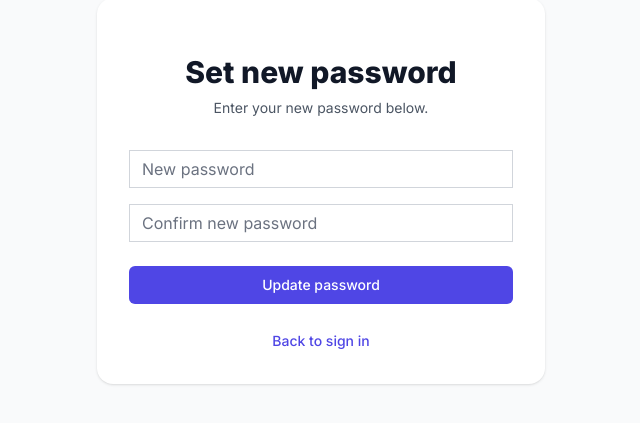
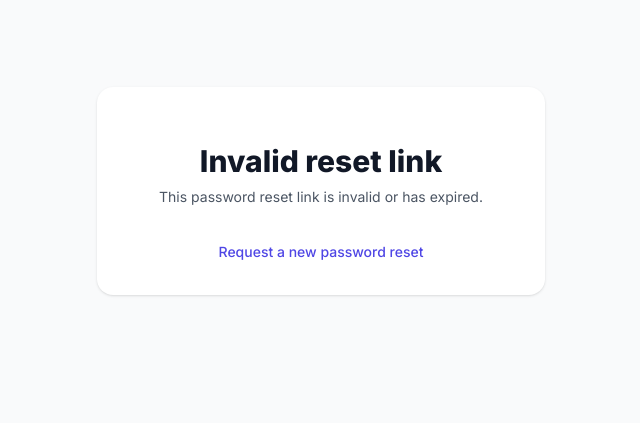
Before and after one commit to dandenney/side-by-side, a Next.js app: page /reset-password in a window 1280 px wide. Shown: the part 209-632 px from the top of the page, without its empty margins (319-959 px from the left). Built offline with nearby package versions, Linux system fonts and the light colour scheme; no server answers.

Commit message:
fix(auth): improve password reset flow and error handling

```diff
--- a/src/app/login/page.tsx
+++ b/src/app/login/page.tsx
@@ -19,6 +19,7 @@ export default function LoginPage() {
     setLoading(true)
     try {
       await signIn(email, password)
+      router.push('/')
     } catch (err) {
       setError('Invalid email or password')
     } finally {
--- a/src/app/reset-password/page.tsx
+++ b/src/app/reset-password/page.tsx
@@ -3,6 +3,7 @@
 import { useState, useEffect } from 'react'
 import { useAuth } from '@/contexts/AuthContext'
 import { useRouter } from 'next/navigation'
+import { createClient } from '@/lib/supabase/client'
 import Link from 'next/link'
 
 export default function ResetPasswordPage() {
@@ -11,12 +12,45 @@ export default function ResetPasswordPage() {
   const [error, setError] = useState<string | null>(null)
   const [loading, setLoading] = useState(false)
   const [success, setSuccess] = useState(false)
+  const [isValidSession, setIsValidSession] = useState(false)
+  const [checkingSession, setCheckingSession] = useState(true)
   const { updatePassword } = useAuth()
   const router = useRouter()
+
+  useEffect(() => {
+    const supabase = createClient()
+
+    // Listen for the PASSWORD_RECOVERY event which fires when user clicks reset link
+    const { data: { subscription } } = supabase.auth.onAuthStateChange((event, session) => {
+      if (event === 'PASSWORD_RECOVERY') {
+        setIsValidSession(true)
+        setCheckingSession(false)
+      } else if (event === 'SIGNED_IN' && session) {
+        // User might already have a session from the recovery token
+        setIsValidSession(true)
+        setCheckingSession(false)
+      }
+    })
+
+    // Also check if there's already a valid session (in case the event already fired)
+    supabase.auth.getSession().then(({ data: { session } }) => {
+      if (session) {
+        setIsValidSession(true)
+      }
+      setCheckingSession(false)
+    })
+
+    return () => subscription.unsubscribe()
+  }, [])
 
   const handleSubmit = async (e: React.FormEvent) => {
     e.preventDefault()
     setError(null)
+
+    if (!isValidSession) {
+      setError('Invalid or expired reset link. Please request a new password reset.')
+      return
+    }
 
     if (password !== confirmPassword) {
       setError('Passwords do not match')
@@ -40,6 +74,43 @@ export default function ResetPasswordPage() {
     } finally {
       setLoading(false)
     }
+  }
+
+  if (checkingSession) {
+    return (
+      <div className="min-h-screen flex items-center justify-center bg-gray-50">
+        <div className="max-w-md w-full space-y-8 p-8 bg-white rounded-2xl shadow">
+          <div className="text-center">
+            <p className="text-gray-600">Verifying reset link...</p>
+          </div>
+        </div>
+      </div>
+    )
+  }
+
+  if (!isValidSession) {
+    return (
+      <div className="min-h-screen flex items-center justify-center bg-gray-50">
+        <div className="max-w-md w-full space-y-8 p-8 bg-white rounded-2xl shadow">
+          <div>
+            <h2 className="mt-6 text-center text-3xl font-extrabold text-gray-900">
+              Invalid reset link
+            </h2>
+            <p className="mt-2 text-center text-sm text-gray-600">
+              This password reset link is invalid or has expired.
+            </p>
+          </div>
+          <div className="text-center">
+            <Link
+              href="/forgot-password"
+              className="font-medium text-indigo-600 hover:text-indigo-500 text-sm"
+            >
+              Request a new password reset
+            </Link>
+          </div>
+        </div>
+      </div>
+    )
   }
 
   if (success) {
--- a/src/app/signup/page.tsx
+++ b/src/app/signup/page.tsx
@@ -27,6 +27,7 @@ export default function SignUpPage() {
 
     try {
       await signUp(email, password)
+      router.push('/')
     } catch (err) {
       setError('Failed to create account. Please try again.')
     } finally {
--- a/src/contexts/AuthContext.tsx
+++ b/src/contexts/AuthContext.tsx
@@ -38,7 +38,7 @@ export function AuthProvider({ children }: { children: React.ReactNode }) {
     })
 
     return () => subscription.unsubscribe()
-  }, [supabase.auth])
+  }, [supabase])
 
   const signIn = async (email: string, password: string) => {
     const { error } = await supabase.auth.signInWithPassword({
```
